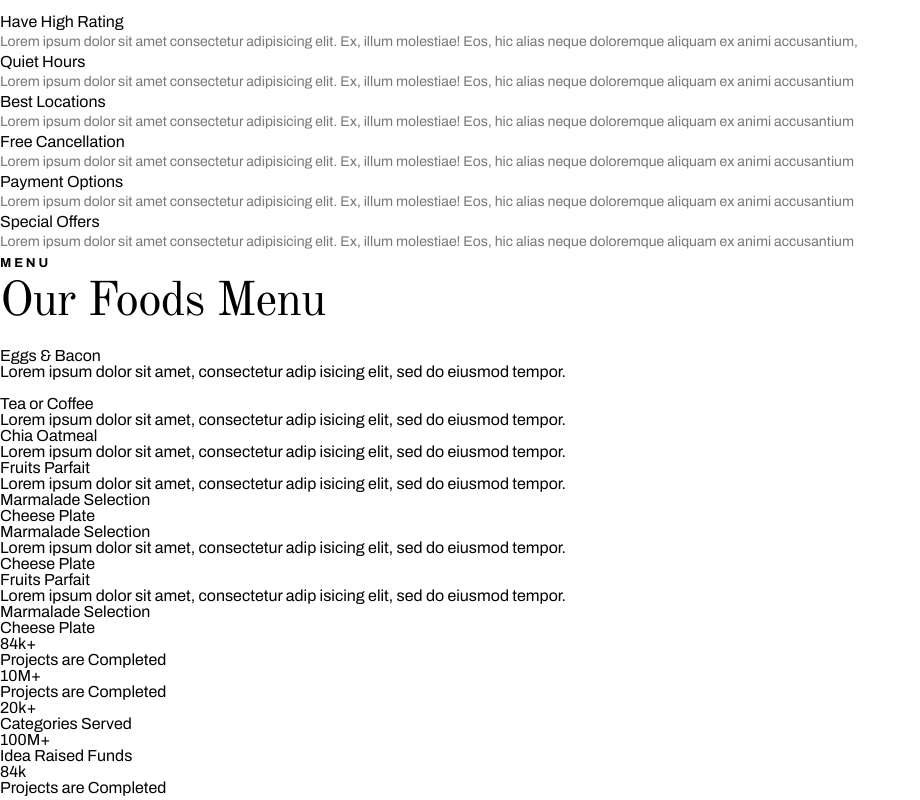
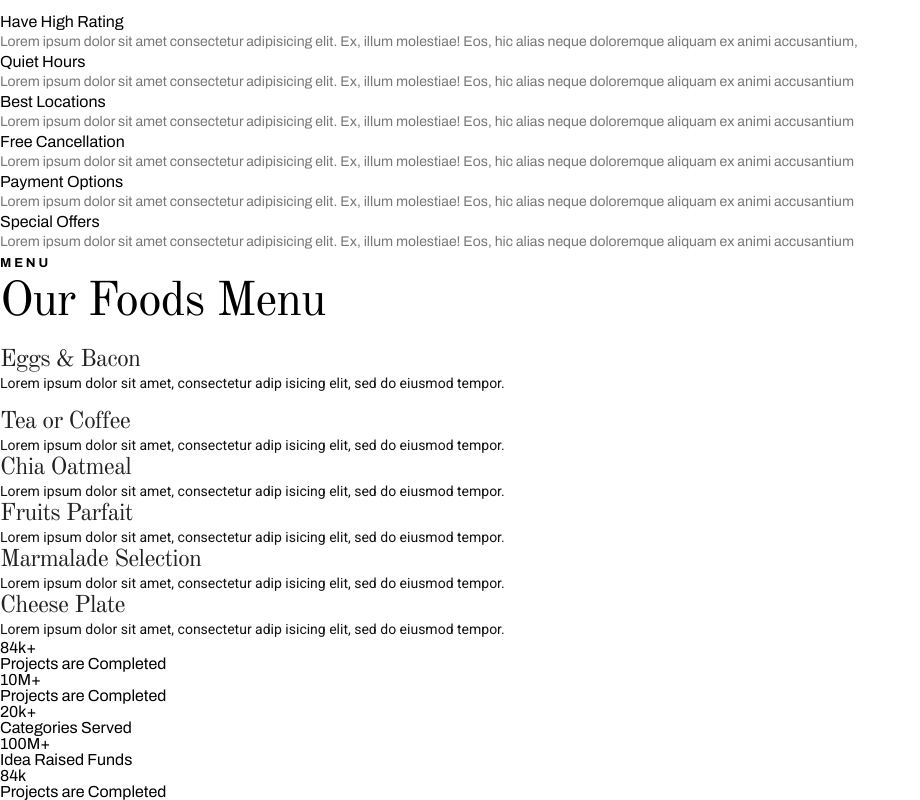
Before and after one commit to TKadyear/hotel-miranda, a website built with Vite: page src/home.html in a window 1280 px wide. Shown: the part 983-1783 px from the top of the page, without its empty margins (0-920 px from the left). Built offline with nearby package versions, Linux system fonts and the light colour scheme.

Commit message:
Added other style for text

```diff
--- a/src/home.html
+++ b/src/home.html
@@ -42,12 +42,14 @@
         <div>cuadro gris</div>
         <div>
           <p>Strong Team</p>
-          <p class="text-black">Lorem ipsum dolor sit amet consectetur adipisicing elit. Maxime, cum culpa blandi</p>
+          <p class="text-black-roboto">Lorem ipsum dolor sit amet consectetur adipisicing elit. Maxime, cum culpa blandi
+          </p>
         </div>
         <div>cuadro gris</div>
         <div>
           <p>Luxury Room</p>
-          <p class="text-black">Lorem ipsum dolor sit amet consectetur adipisicing elit. Maxime, cum culpa blandi</p>
+          <p class="text-black-roboto">Lorem ipsum dolor sit amet consectetur adipisicing elit. Maxime, cum culpa blandi
+          </p>
         </div>
       </div>
     </section>
@@ -114,46 +116,47 @@
       <div class="food">
         <img src="" alt="">
         <div class="food-info">
-          <p>Eggs & Bacon</p>
-          <p>Lorem ipsum dolor sit amet, consectetur adip isicing elit, sed do eiusmod tempor.</p>
+          <p class="small-title">Eggs & Bacon</p>
+          <p class="text-black-roboto">Lorem ipsum dolor sit amet, consectetur adip isicing elit, sed do eiusmod tempor.
+          </p>
 
         </div>
       </div>
       <div class="food">
         <img src="" alt="">
         <div class="food-info">
-          <p>Tea or Coffee</p>
-          <p>Lorem ipsum dolor sit amet, consectetur adip isicing elit, sed do eiusmod tempor.</p>
+          <p class="small-title">Tea or Coffee</p>
+          <p class="text-black-roboto">Lorem ipsum dolor sit amet, consectetur adip isicing elit, sed do eiusmod tempor.
+          </p>
 
         </div>
       </div>
       <div class="food">
         <div class="food-info">
-          <p>Chia Oatmeal</p>
-          <p>Lorem ipsum dolor sit amet, consectetur adip isicing elit, sed do eiusmod tempor.</p>
+          <p class="small-title">Chia Oatmeal</p>
+          <p class="text-black-roboto">Lorem ipsum dolor sit amet, consectetur adip isicing elit, sed do eiusmod tempor.
+          </p>
         </div>
       </div>
       <div class="food">
         <div class="food-info">
-          <p>Fruits Parfait</p>
-          <p>Lorem ipsum dolor sit amet, consectetur adip isicing elit, sed do eiusmod tempor.</p>
-          <p>Marmalade Selection</p>
-          <p>Cheese Plate</p>
+          <p class="small-title">Fruits Parfait</p>
+          <p class="text-black-roboto">Lorem ipsum dolor sit amet, consectetur adip isicing elit, sed do eiusmod tempor.
+          </p>
         </div>
       </div>
       <div class="food">
         <div class="food-info">
-          <p>Marmalade Selection</p>
-          <p>Lorem ipsum dolor sit amet, consectetur adip isicing elit, sed do eiusmod tempor.</p>
-          <p>Cheese Plate</p>
+          <p class="small-title">Marmalade Selection</p>
+          <p class="text-black-roboto">Lorem ipsum dolor sit amet, consectetur adip isicing elit, sed do eiusmod tempor.
+          </p>
         </div>
       </div>
       <div class="food">
         <div class="food-info">
-          <p>Fruits Parfait</p>
-          <p>Lorem ipsum dolor sit amet, consectetur adip isicing elit, sed do eiusmod tempor.</p>
-          <p>Marmalade Selection</p>
-          <p>Cheese Plate</p>
+          <p class="small-title">Cheese Plate</p>
+          <p class="text-black-roboto">Lorem ipsum dolor sit amet, consectetur adip isicing elit, sed do eiusmod tempor.
+          </p>
         </div>
       </div>
       <div class="gallery-food">
--- a/src/scss/main.scss
+++ b/src/scss/main.scss
@@ -152,7 +152,13 @@ label {
   @include base-text("Archivo", $subtitle);
 }
 
-.text-black {
+.text-black-roboto {
   @include base-text("Roboto", $black);
   line-height: 22px;
 }
+
+.small-title {
+  @include base-text("Old Standard TT", $other-black );
+  font-size: 1.5rem;
+  letter-spacing: -0.72px;
+}
```
